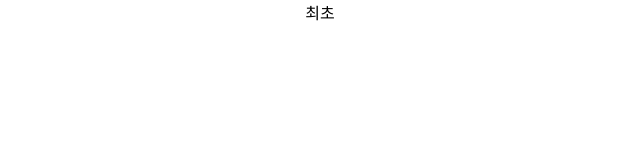
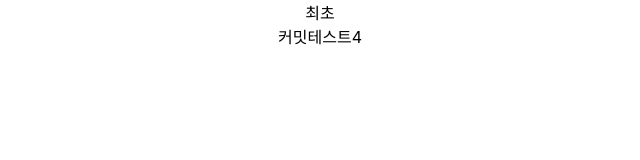
Before and after one commit to eldeach/dw_mps_v1_react, a React (Create React App) app: page / in a window 1280 px wide. Shown: the top 160 px of the page, without its empty margins (320-960 px from the left). Built offline with nearby package versions, Linux system fonts and the light colour scheme.

Commit message:
commit test 4

```diff
--- a/src/App.js
+++ b/src/App.js
@@ -5,6 +5,7 @@ function App() {
   return (
     <div className="App">
       <div>최초</div>
+      <div>커밋테스트4</div>
     </div>
   );
 }
```
